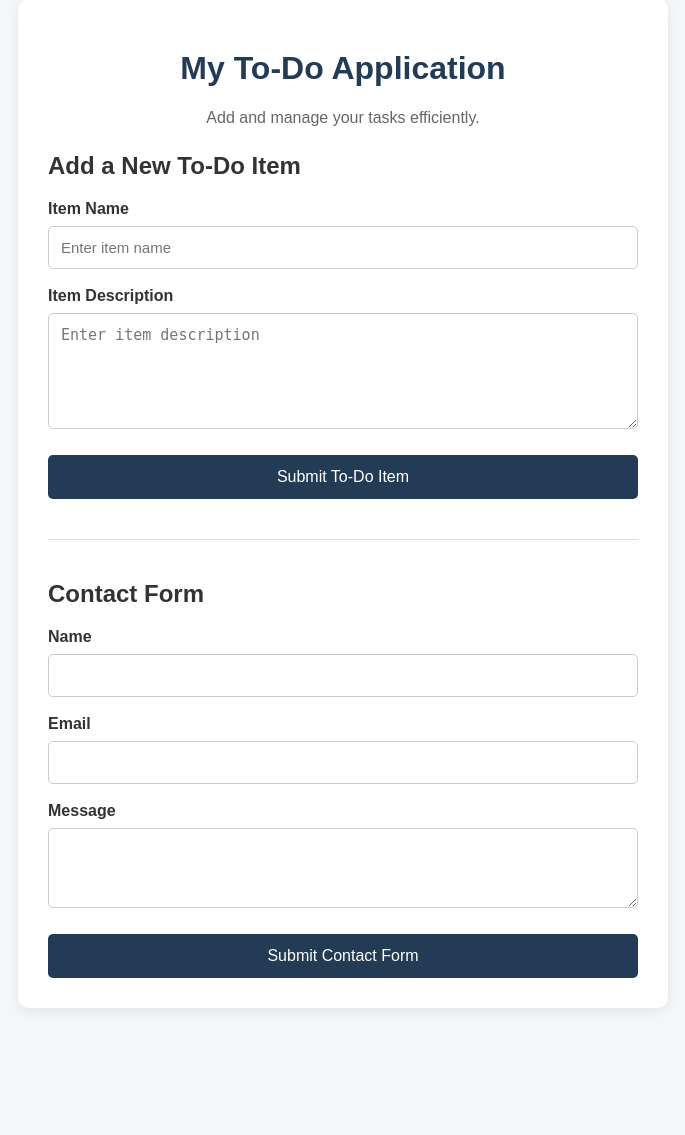
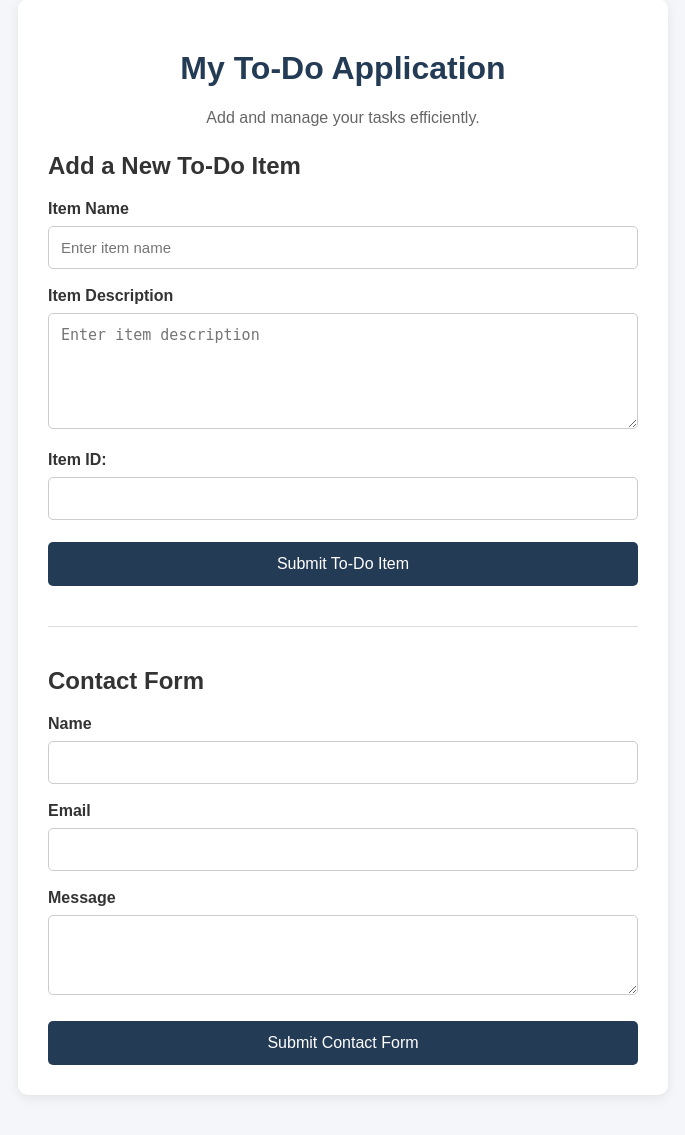
Before and after one commit to Naveen-Painuly/Git_and_GitHub_Naveen, a Flask app: page / in a window 1280 px wide. Shown: the part 61-1196 px from the top of the page, without its empty margins (297-982 px from the left). Before the commit the page ends 1070 px from the top, so only its background shows below. Run offline with Flask 3, Linux system fonts and the light colour scheme.

Commit message:
Add Item ID field to To-Do form

```diff
--- a/templates/index.html
+++ b/templates/index.html
@@ -118,6 +118,11 @@
                 required
             ></textarea>
 
+            <div class="form-group">
+    <label for="itemId">Item ID:</label>
+    <input type="text" id="itemId" name="itemId" required>
+     </div>
+
             <button type="submit">Submit To-Do Item</button>
 
         </form>
```
